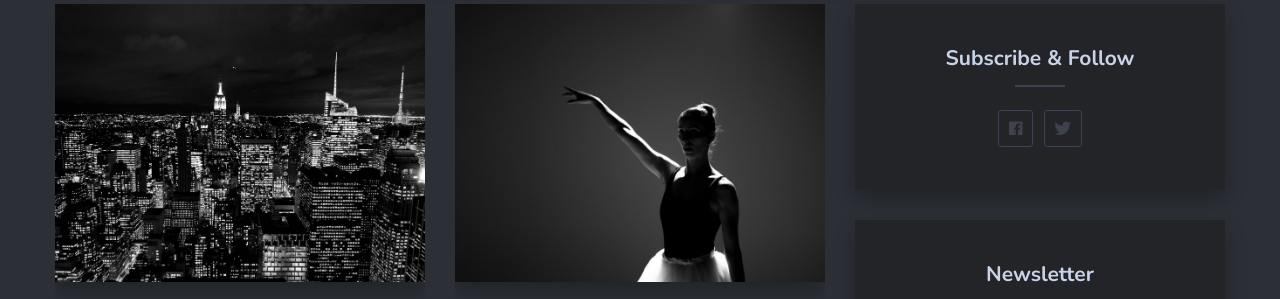
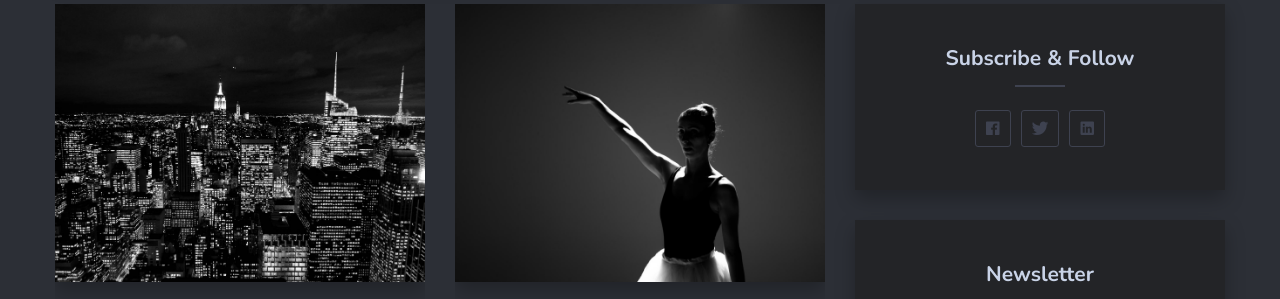
Before and after one commit to vNinjaDFW/vNinjaDFW.github.io, a Jekyll site: the page built from index.html, in a window 1280 px wide. Shown: the part 721-1020 px from the top of the page. Built offline with Jekyll 4.4.1, drawn with Linux system fonts in a browser that asks for light colours; nearby versions of some CDN libraries; the list of posts is cut into pages by our own code.

Commit message:
Add files via upload
added linkedin

```diff
--- a/_includes/sidebar.html
+++ b/_includes/sidebar.html
@@ -44,9 +44,9 @@
       </li>
       {% else %} {% endif %}
 
-      {% if site.pinterest %}
+      {% if site.linkedin %}
       <li class="social-profiles-item">
-        <a href="{{ site.pinterest }}" class="social-profiles-link"><i class="ion ion-logo-pinterest"></i></a>
+        <a href="{{ site.linkedin }}" class="social-profiles-link"><i class="ion ion-logo-linkedin"></i></a>
       </li>
       {% else %} {% endif %}
     </ul>
```
